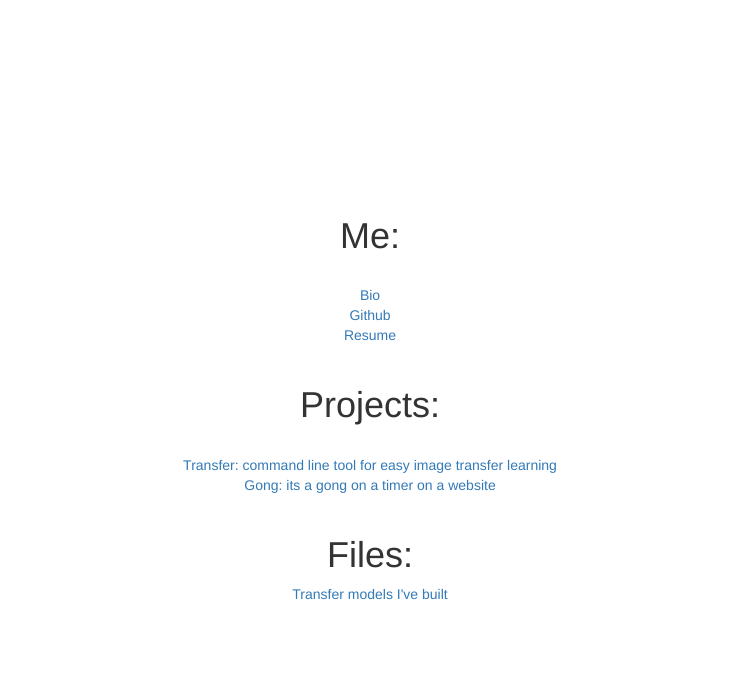
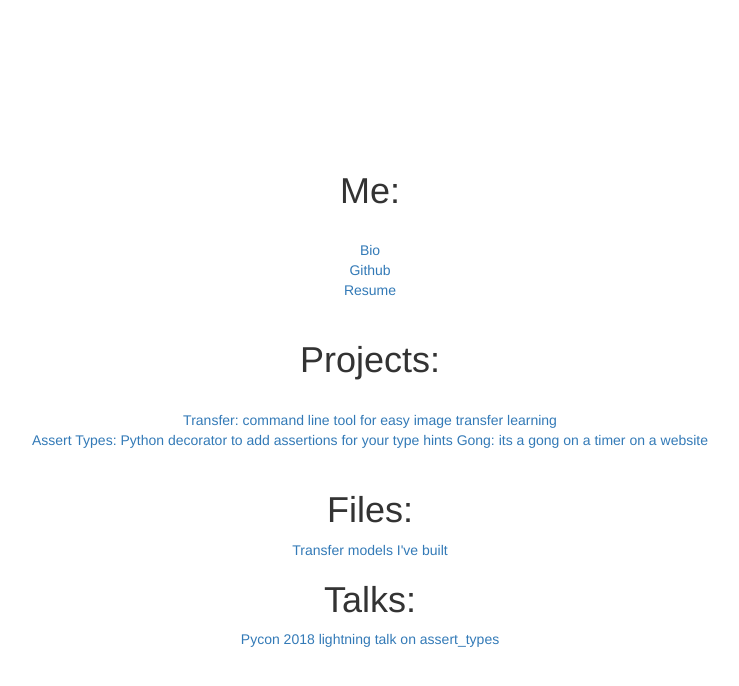
Before and after one commit to matthew-sochor-zz/mattso.ch, a Flask app: page / in a window 1280 px wide. Shown: the top 686 px of the page, without its empty margins (270-1009 px from the left). Run offline with Flask 2, Linux system fonts and the light colour scheme; some libraries are stand-ins or nearby versions.

Commit message:
Add lightning talk link, assert_types link, and grassland model

```diff
--- a/app/templates/home.html
+++ b/app/templates/home.html
@@ -20,9 +20,12 @@
     <a href="https://github.com/matthew-sochor/resume/blob/master/Matthew-Sochor-Resume-web.pdf">Resume</a><br><br>
     <h1>Projects:</h1> <br>
     <a href="https://github.com/matthew-sochor/transfer">Transfer: command line tool for easy image transfer learning</a> <br>
+    <a href="https://github.com/matthew-sochor/assert_types">Assert Types: Python decorator to add assertions for your type hints</a>
     <a href="http://gong.mattso.ch">Gong: its a gong on a timer on a website</a> <br><br>
     <h1>Files:</h1>
     <a href="transfer-models">Transfer models I've built</a>
+    <h1>Talks:</h1>
+    <a href="https://youtu.be/c-I0md_3fbQ?t=22m21s">Pycon 2018 lightning talk on assert_types</a>
   </div>
 </div>
 
--- a/app/templates/transfer-models.html
+++ b/app/templates/transfer-models.html
@@ -23,6 +23,9 @@
     <a href="{{ url_for('static', filename='models/trail-cam-animal-v-empty_best_weights_kfold_0.tar.gz') }}" download>generic animal vs empty</a> <br>
     <a href="{{ url_for('static', filename='models/trail-cam-animals-no-empty_best_weights_kfold_0.tar.gz') }}" download>individual animal ids</a> <br>
     <a href="{{ url_for('static', filename='models/trail-cam-animals_best_weights_kfold_0.tar.gz') }}" download>individual animal ids + empty</a> <br>
+    <h3><a href=http://forums.fast.ai/t/grassland-weed-detector>Grassland weed detector</a></h3><br>
+    <a href="{{ url_for('static', filename='models/docknet-v1_best_weights_kfold_0.tar.gz') }}" download>docknet - v1: grassland weed detector from fast.ai forums</a> <br>
+
   </div>
 </div>
 
```
